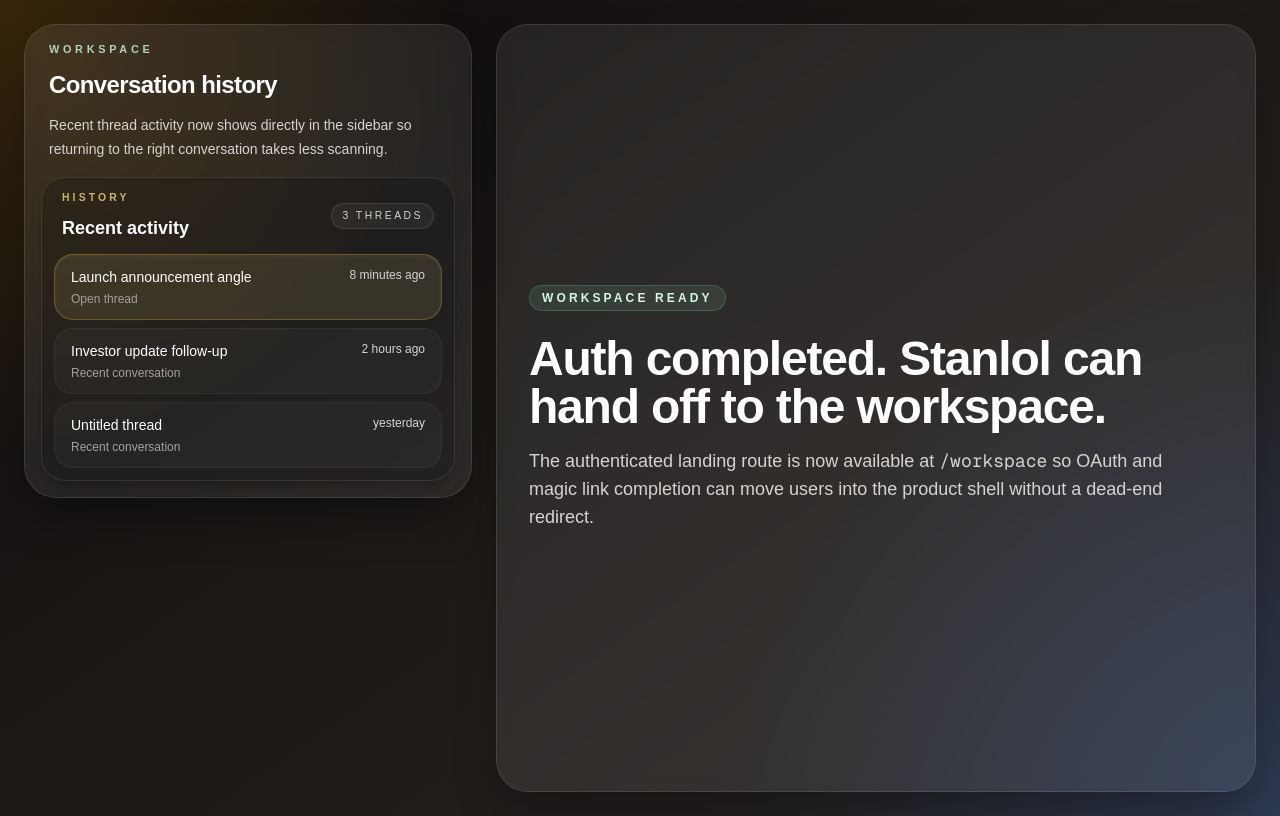
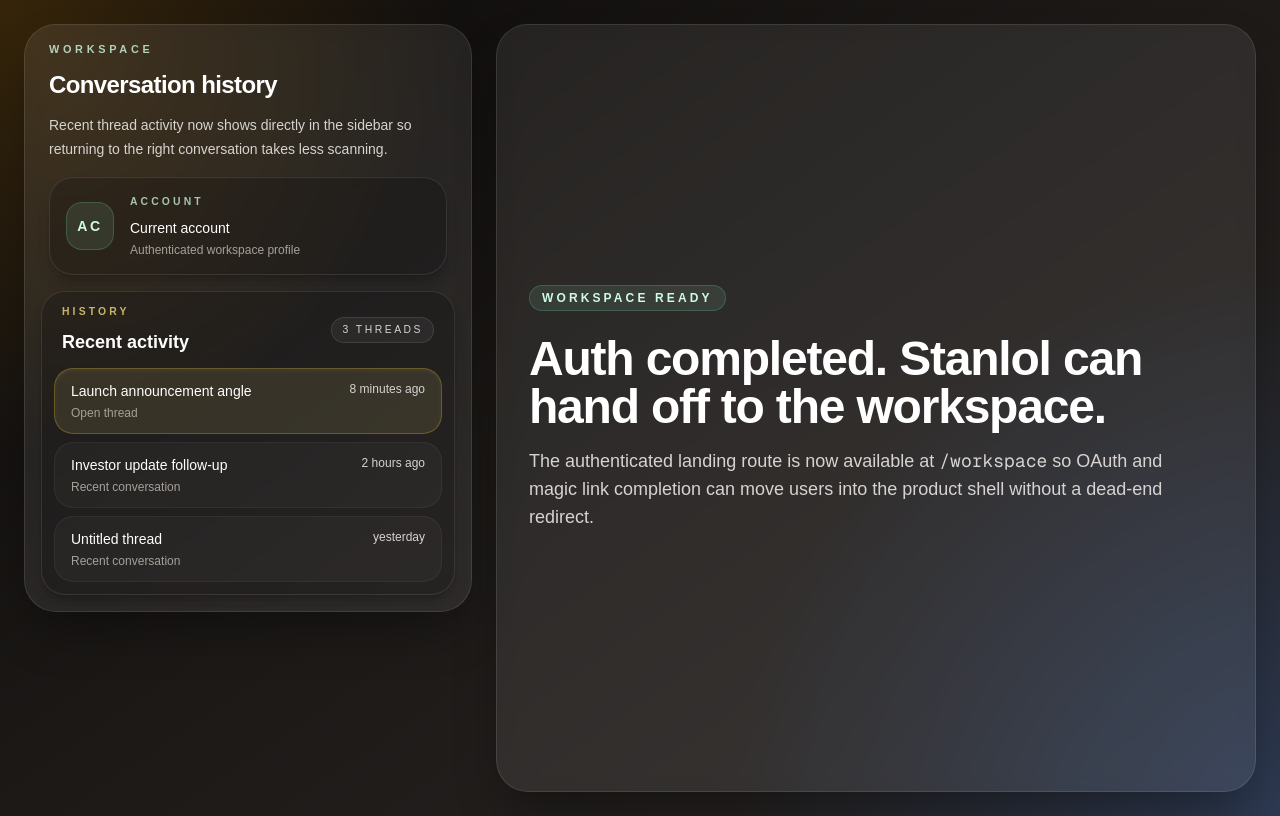
Before and after one commit to OpsEclipse/stanlol, a Next.js app: page /workspace in a window 1280 px wide. Built offline with nearby package versions, Linux system fonts and the light colour scheme; no server answers.

Commit message:
feat: add sidebar profile summary
Show the signed-in account identity in the workspace sidebar and keep the shell resilient when the profile lookup falls back to token claims.

```diff
--- a/app/workspace/page.tsx
+++ b/app/workspace/page.tsx
@@ -1,7 +1,145 @@
+import { cookies } from "next/headers";
+import { SidebarProfileSummary } from "../../components/sidebar-profile-summary.js";
 import {
   ThreadHistoryList,
   type ThreadHistoryItem,
 } from "../../components/thread-history-list.js";
+import { getCurrentUserProfile, getUserDb } from "../../lib/db.js";
+
+const ACCESS_TOKEN_COOKIE_NAME = "stanlol-access-token";
+
+interface SidebarIdentity {
+  displayName: string | null;
+  email: string | null;
+}
+
+function normalizeText(value: unknown): string | null {
+  if (typeof value !== "string") {
+    return null;
+  }
+
+  const normalizedValue = value.trim();
+
+  return normalizedValue ? normalizedValue : null;
+}
+
+function isRecord(value: unknown): value is Record<string, unknown> {
+  return typeof value === "object" && value !== null && !Array.isArray(value);
+}
+
+function decodeBase64Url(value: string): string | null {
+  const normalizedValue = value.replace(/-/g, "+").replace(/_/g, "/");
+  const remainder = normalizedValue.length % 4;
+  const paddedValue =
+    remainder === 0 ? normalizedValue : `${normalizedValue}${"=".repeat(4 - remainder)}`;
+
+  try {
+    return Buffer.from(paddedValue, "base64").toString("utf8");
+  } catch {
+    return null;
+  }
+}
+
+function parseAccessTokenPayload(accessToken: string): Record<string, unknown> | null {
+  const segments = accessToken.split(".");
+
+  if (segments.length < 2) {
+    return null;
+  }
+
+  const payload = decodeBase64Url(segments[1] ?? "");
+
+  if (!payload) {
+    return null;
+  }
+
+  try {
+    const parsed = JSON.parse(payload) as unknown;
+
+    return isRecord(parsed) ? parsed : null;
+  } catch {
+    return null;
+  }
+}
+
+function readDisplayNameFromMetadata(metadata: Record<string, unknown> | null): string | null {
+  if (!metadata) {
+    return null;
+  }
+
+  for (const key of ["display_name", "full_name", "name", "user_name"] as const) {
+    const value = normalizeText(metadata[key]);
+
+    if (value) {
+      return value;
+    }
+  }
+
+  return null;
+}
+
+function deriveSidebarIdentityFromToken(accessToken: string): SidebarIdentity {
+  const payload = parseAccessTokenPayload(accessToken);
+
+  if (!payload) {
+    return {
+      displayName: null,
+      email: null,
+    };
+  }
+
+  const userMetadata = isRecord(payload.user_metadata)
+    ? payload.user_metadata
+    : isRecord(payload.userMetadata)
+      ? payload.userMetadata
+      : null;
+
+  return {
+    displayName:
+      normalizeText(payload.display_name) ??
+      normalizeText(payload.name) ??
+      readDisplayNameFromMetadata(userMetadata),
+    email: normalizeText(payload.email),
+  };
+}
+
+async function loadSidebarIdentity(): Promise<SidebarIdentity> {
+  let accessToken = "";
+
+  try {
+    const cookieStore = await cookies();
+    accessToken = cookieStore.get(ACCESS_TOKEN_COOKIE_NAME)?.value?.trim() ?? "";
+  } catch {
+    return {
+      displayName: null,
+      email: null,
+    };
+  }
+
+  if (!accessToken) {
+    return {
+      displayName: null,
+      email: null,
+    };
+  }
+
+  const fallbackIdentity = deriveSidebarIdentityFromToken(accessToken);
+
+  try {
+    const profile = await getCurrentUserProfile(getUserDb(accessToken));
+
+    if (!profile) {
+      return fallbackIdentity;
+    }
+
+    return {
+      displayName: normalizeText(profile.display_name),
+      email: normalizeText(profile.email),
+    };
+  } catch {
+    return fallbackIdentity;
+  }
+}
 
 function createDemoThreadHistory(): ThreadHistoryItem[] {
   const now = Date.now();
@@ -28,7 +166,9 @@ function createDemoThreadHistory(): ThreadHistoryItem[] {
 
 const WORKSPACE_THREAD_HISTORY = createDemoThreadHistory();
 
-export default function WorkspacePage() {
+export default async function WorkspacePage() {
+  const sidebarIdentity = await loadSidebarIdentity();
+
   return (
     <main className="relative min-h-screen overflow-hidden bg-stone-950 px-4 py-4 text-stone-100 md:px-6 md:py-6">
       <div className="absolute inset-0 bg-[radial-gradient(circle_at_top_left,_rgba(245,158,11,0.18),_transparent_30%),radial-gradient(circle_at_bottom_right,_rgba(59,130,246,0.22),_transparent_36%),linear-gradient(145deg,_#0c0a09_0%,_#1c1917_48%,_#292524_100%)]" />
@@ -47,6 +187,11 @@ export default function WorkspacePage() {
                 conversation takes less scanning.
               </p>
             </div>
+            <SidebarProfileSummary
+              className="mx-2 mb-4"
+              displayName={sidebarIdentity.displayName}
+              email={sidebarIdentity.email}
+            />
             <ThreadHistoryList threads={WORKSPACE_THREAD_HISTORY} />
           </div>
         </aside>
--- /dev/null
+++ b/components/sidebar-profile-summary.tsx
@@ -0,0 +1,79 @@
+export interface SidebarProfileSummaryProps {
+  className?: string;
+  displayName?: string | null;
+  email?: string | null;
+}
+
+function joinClassNames(...values: Array<string | undefined>): string {
+  return values.filter(Boolean).join(" ");
+}
+
+function normalizeText(value: string | null | undefined): string | null {
+  const normalizedValue = value?.trim();
+
+  return normalizedValue ? normalizedValue : null;
+}
+
+function getPrimaryLabel(displayName: string | null, email: string | null): string {
+  return displayName ?? email ?? "Current account";
+}
+
+function getSecondaryLabel(displayName: string | null, email: string | null): string {
+  if (displayName && email) {
+    return email;
+  }
+
+  return "Authenticated workspace profile";
+}
+
+function getMonogram(displayName: string | null, email: string | null): string {
+  const source = displayName ?? email ?? "Account";
+  const segments = source
+    .split(/[\s@._-]+/)
+    .map((segment) => segment.trim())
+    .filter(Boolean);
+
+  if (segments.length === 0) {
+    return "AC";
+  }
+
+  if (segments.length === 1) {
+    return segments[0].slice(0, 2).toUpperCase();
+  }
+
+  return `${segments[0][0] ?? ""}${segments[1][0] ?? ""}`.toUpperCase();
+}
+
+export function SidebarProfileSummary({
+  className,
+  displayName = null,
+  email = null,
+}: SidebarProfileSummaryProps) {
+  const normalizedDisplayName = normalizeText(displayName);
+  const normalizedEmail = normalizeText(email);
+  const primaryLabel = getPrimaryLabel(normalizedDisplayName, normalizedEmail);
+  const secondaryLabel = getSecondaryLabel(normalizedDisplayName, normalizedEmail);
+
+  return (
+    <section
+      aria-label="Current account"
+      className={joinClassNames(
+        "rounded-[1.5rem] border border-white/10 bg-black/20 p-4 shadow-lg shadow-black/20",
+        className,
+      )}
+    >
+      <div className="flex items-center gap-4">
+        <div className="flex h-12 w-12 shrink-0 items-center justify-center rounded-2xl border border-emerald-300/20 bg-emerald-200/10 text-sm font-semibold uppercase tracking-[0.18em] text-emerald-100">
+          {getMonogram(normalizedDisplayName, normalizedEmail)}
+        </div>
+        <div className="min-w-0">
+          <p className="text-[0.65rem] font-semibold uppercase tracking-[0.3em] text-emerald-100/75">
+            Account
+          </p>
+          <p className="mt-2 truncate text-sm font-medium text-white">{primaryLabel}</p>
+          <p className="mt-1 truncate text-xs text-stone-400">{secondaryLabel}</p>
+        </div>
+      </div>
+    </section>
+  );
+}
```
Also changed, not shown: 2 other files (tests, documents, lock files or other folders).
